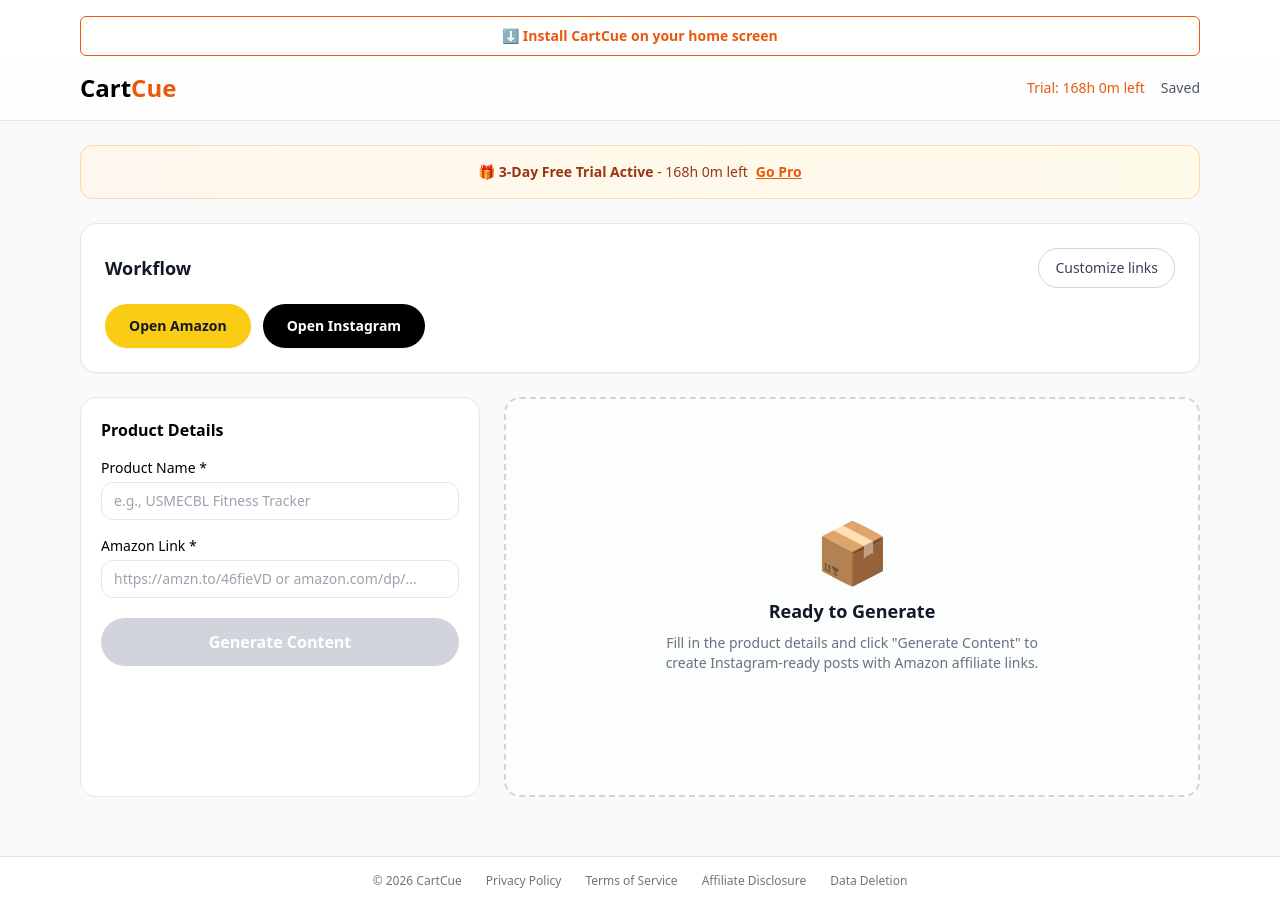
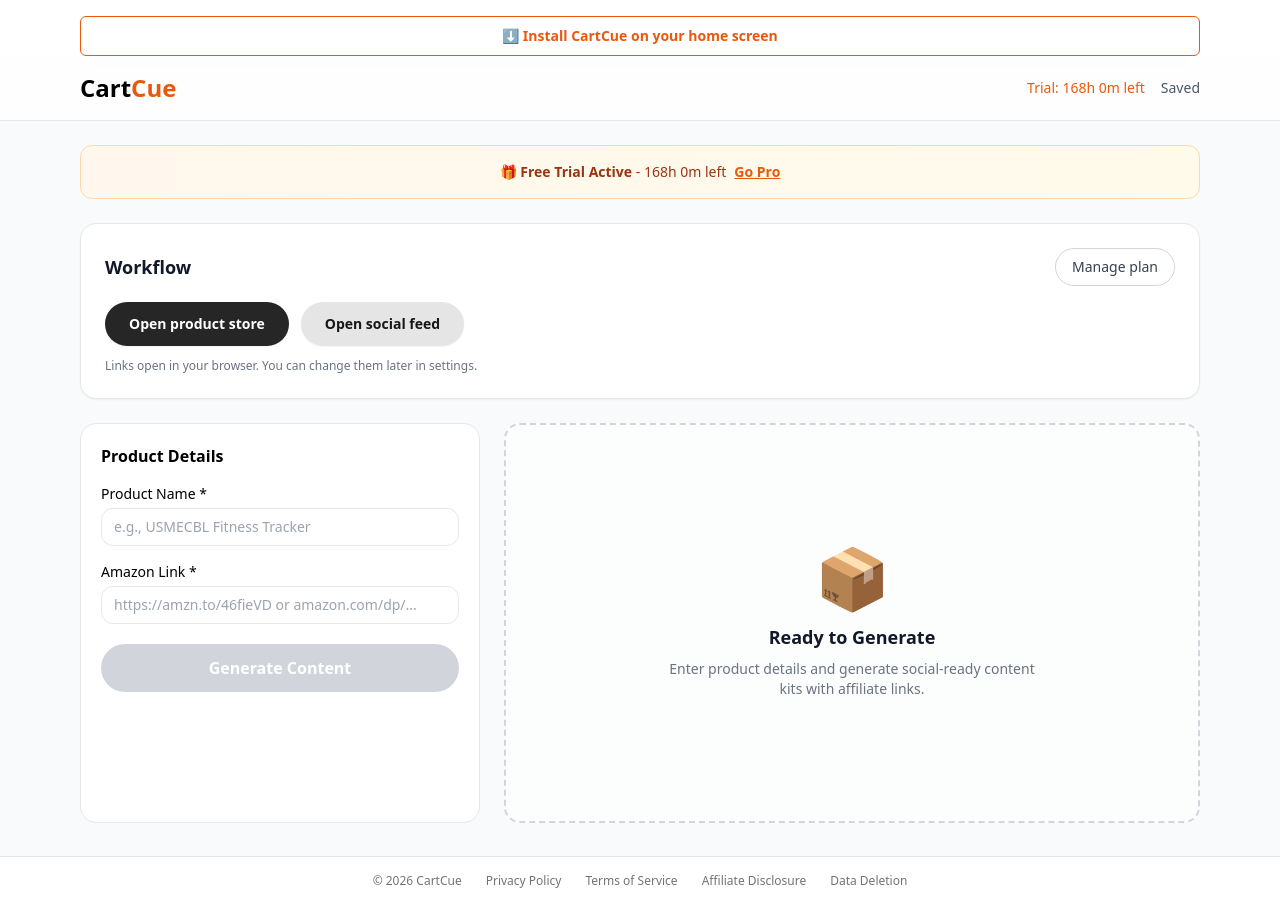
Before and after one commit to charltommie18-alt/CartCue-, a Next.js app: page / in a window 1280 px wide. Built offline with nearby package versions, Linux system fonts and the light colour scheme.

Commit message:
Refactor generator component for consistency and clarity

```diff
--- a/components/generator.tsx
+++ b/components/generator.tsx
@@ -25,14 +25,14 @@
     return () => clearInterval(id);
   }, []);
 
-  const isExpired = plan?.plan === 'free' && plan?.generationsLeft === 0;
-  const isPro = plan?.plan === 'pro';
+  const isExpired = plan?.plan === "free" && plan?.generationsLeft === 0;
+  const isPro = plan?.plan === "pro";
 
   async function handleGenerate(data: any) {
     const state = getPlanState();
     setPlan(state);
 
-    if (state.plan === 'free' && state.generationsLeft === 0) {
+    if (state.plan === "free" && state.generationsLeft === 0) {
       setError("Trial expired. Please subscribe to continue.");
       return;
     }
@@ -41,16 +41,16 @@
     setError(null);
 
     try {
-      const res = await fetch('/api/generate', {
-        method: 'POST',
-        headers: { 'Content-Type': 'application/json' },
-        body: JSON.stringify(data)
+      const res = await fetch("/api/generate", {
+        method: "POST",
+        headers: { "Content-Type": "application/json" },
+        body: JSON.stringify(data),
       });
 
       const json = await res.json();
 
       if (!res.ok) {
-        throw new Error(json.error || 'Generation failed');
+        throw new Error(json.error || "Generation failed");
       }
 
       if (json.kit) {
@@ -58,10 +58,10 @@
         consumeGeneration();
         setPlan(getPlanState());
       } else {
-        throw new Error(json.error || 'Generation failed');
+        throw new Error(json.error || "Generation failed");
       }
     } catch (e: any) {
-      setError(e.message || 'Generation failed');
+      setError(e.message || "Generation failed");
     } finally {
       setLoading(false);
     }
@@ -69,7 +69,6 @@
 
   return (
     <div className="min-h-screen bg-gray-50">
-      {/* Header */}
       <header className="sticky top-0 z-50 border-b border-gray-200 bg-white/80 backdrop-blur-md">
         <div className="mx-auto flex max-w-6xl items-center justify-between px-4 py-4">
           <h1 className="text-2xl font-bold">
@@ -77,9 +76,14 @@
           </h1>
           <div className="flex items-center gap-4 text-sm">
             <span className="text-orange-600 font-medium">
-              {isPro ? 'Pro ✓' : `Trial: ${trial.hours}h ${trial.minutes}m left`}
+              {isPro
+                ? "Pro ✓"
+                : `Trial: ${trial.hours}h ${trial.minutes}m left`}
             </span>
-            <a href="/saved" className="text-gray-600 hover:text-gray-900 font-medium">
+            <a
+              href="/saved"
+              className="text-gray-600 hover:text-gray-900 font-medium"
+            >
               Saved
             </a>
           </div>
@@ -87,12 +91,16 @@
       </header>
 
       <main className="mx-auto max-w-6xl px-4 py-6 space-y-6">
-        {/* Trial Banner */}
         {!isPro && !isExpired && (
           <div className="rounded-xl bg-gradient-to-r from-orange-50 to-amber-50 border border-orange-200 p-4 text-center">
             <p className="text-sm text-orange-800">
-              🎁 <span className="font-semibold">3-Day Free Trial Active</span> - {trial.hours}h {trial.minutes}m left
-              <a href="/subscription" className="ml-2 font-bold text-orange-600 underline hover:text-orange-700">
+              🎁{" "}
+              <span className="font-semibold">Free Trial Active</span> -{" "}
+              {trial.hours}h {trial.minutes}m left
+              <a
+                href="/subscription"
+                className="ml-2 font-bold text-orange-600 underline hover:text-orange-700"
+              >
                 Go Pro
               </a>
             </p>
@@ -102,8 +110,11 @@
         {isExpired && (
           <div className="rounded-xl bg-red-50 border border-red-200 p-4 text-center">
             <p className="text-sm text-red-800">
-               Trial expired -{" "}
-              <a href="/subscription" className="font-bold text-red-600 underline hover:text-red-700">
+              Trial expired -{" "}
+              <a
+                href="/subscription"
+                className="font-bold text-red-600 underline hover:text-red-700"
+              >
                 Subscribe $4.99/mo to unlock
               </a>
             </p>
@@ -116,47 +127,50 @@
           </div>
         )}
 
-        {/* Workflow Section */}
+        {/* Workflow — neutral labels only (no third-party trademarks) */}
         <div className="rounded-2xl border border-gray-200 bg-white p-6 shadow-sm">
           <div className="flex items-center justify-between mb-4">
             <h2 className="text-lg font-bold text-gray-900">Workflow</h2>
-            <button className="rounded-full border border-gray-300 px-4 py-2 text-sm font-medium text-gray-700 hover:bg-gray-50 transition">
-              Customize links
-            </button>
+            <a
+              href="/subscription"
+              className="rounded-full border border-gray-300 px-4 py-2 text-sm font-medium text-gray-700 hover:bg-gray-50 transition"
+            >
+              Manage plan
+            </a>
           </div>
           <div className="flex flex-wrap gap-3">
             <a
-              href="https://amazon.com"
+              href="https://www.amazon.com"
               target="_blank"
               rel="noopener noreferrer"
-              className="inline-flex items-center rounded-full bg-yellow-400 px-6 py-3 text-sm font-bold text-gray-900 hover:bg-yellow-500 transition shadow-sm"
+              className="inline-flex items-center rounded-full bg-neutral-800 px-6 py-3 text-sm font-bold text-white hover:bg-neutral-700 transition shadow-sm"
             >
-              Open Amazon
+              Open product store
             </a>
             <a
-              href="https://instagram.com"
+              href="https://www.instagram.com"
               target="_blank"
               rel="noopener noreferrer"
-              className="inline-flex items-center rounded-full bg-black px-6 py-3 text-sm font-bold text-white hover:bg-gray-800 transition shadow-sm"
+              className="inline-flex items-center rounded-full bg-neutral-200 px-6 py-3 text-sm font-bold text-neutral-900 hover:bg-neutral-300 transition shadow-sm"
             >
-              Open Instagram
+              Open social feed
             </a>
           </div>
+          <p className="mt-3 text-xs text-gray-500">
+            Links open in your browser. You can change them later in settings.
+          </p>
         </div>
 
-        {/* Main Content Grid */}
         <div className="grid gap-6 lg:grid-cols-[400px_1fr]">
-          {/* Product Form */}
-          <ProductForm onGenerate={handleGenerate} loading={loading} disabled={isExpired} />
+          <ProductForm
+            onGenerate={handleGenerate}
+            loading={loading}
+            disabled={isExpired}
+          />
 
-          {/* Output Section */}
           <div>
             {kit && !loading && (
-              <OutputTabs
-                kit={kit}
-                onSave={() => {}}
-                saved={false}
-              />
+              <OutputTabs kit={kit} onSave={() => {}} saved={false} />
             )}
 
             {!kit && !loading && !error && (
@@ -166,7 +180,8 @@
                   Ready to Generate
                 </h3>
                 <p className="text-sm text-gray-500 max-w-sm">
-                  Fill in the product details and click "Generate Content" to create Instagram-ready posts with Amazon affiliate links.
+                  Enter product details and generate social-ready content kits
+                  with affiliate links.
                 </p>
               </div>
             )}
@@ -178,7 +193,9 @@
                   <div className="h-4 w-48 bg-gray-200 rounded mb-2"></div>
                   <div className="h-3 w-32 bg-gray-200 rounded"></div>
                 </div>
-                <p className="mt-4 text-sm text-gray-600 font-medium">Generating with Amazon photo...</p>
+                <p className="mt-4 text-sm text-gray-600 font-medium">
+                  Generating product kit…
+                </p>
               </div>
             )}
           </div>
@@ -186,4 +203,4 @@
       </main>
     </div>
   );
-}
+        }
```
